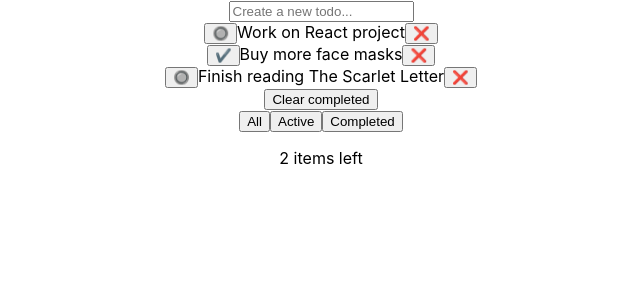
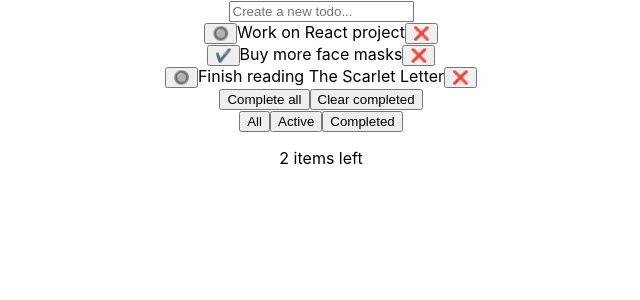
Before and after one commit to dmahely/react-todo, a React (Create React App) app: page / in a window 1280 px wide. Shown: the top 300 px of the page, without its empty margins (319-959 px from the left). Built offline with nearby package versions, Linux system fonts and the light colour scheme.

Commit message:
Add mark all as completed functionality

```diff
--- a/src/Todos/Todos.js
+++ b/src/Todos/Todos.js
@@ -11,8 +11,15 @@ const Todos = () => {
   const [completedFilter, setCompletedFilter] = useState(null);
   const completedTodosNum = todos.filter((todo) => !todo.isCompleted).length;
 
-  const handleClick = () => {
+  const handleClearClick = () => {
     setTodos(todos.filter((todo) => !todo.isCompleted));
+  };
+
+  const handleCompleteAllClick = () => {
+    setTodos((todos) => {
+      todos.map((todo) => (todo.isCompleted = true));
+      return [...todos];
+    });
   };
 
   const handleFilterClick = (e) => {
@@ -36,7 +43,8 @@ const Todos = () => {
             todos={todos}
           />
         ))}
-      <button onClick={handleClick}>Clear completed</button>
+      <button onClick={handleCompleteAllClick}>Complete all</button>
+      <button onClick={handleClearClick}>Clear completed</button>
       <Filter handleFilterClick={handleFilterClick} />
       <p>{completedTodosNum} items left</p>
     </>
```
Also changed, not shown: src/Todo/Todo.js (+4 -4 lines).
